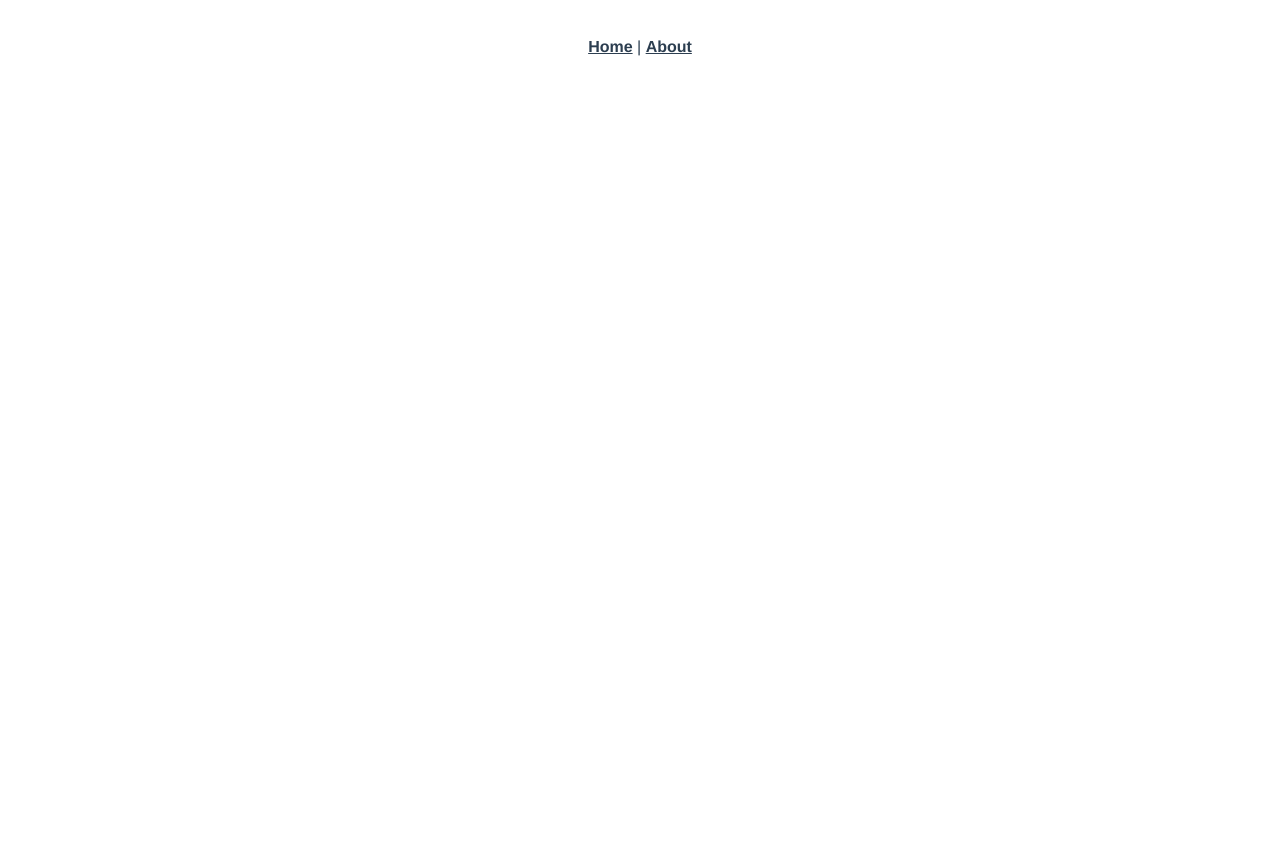
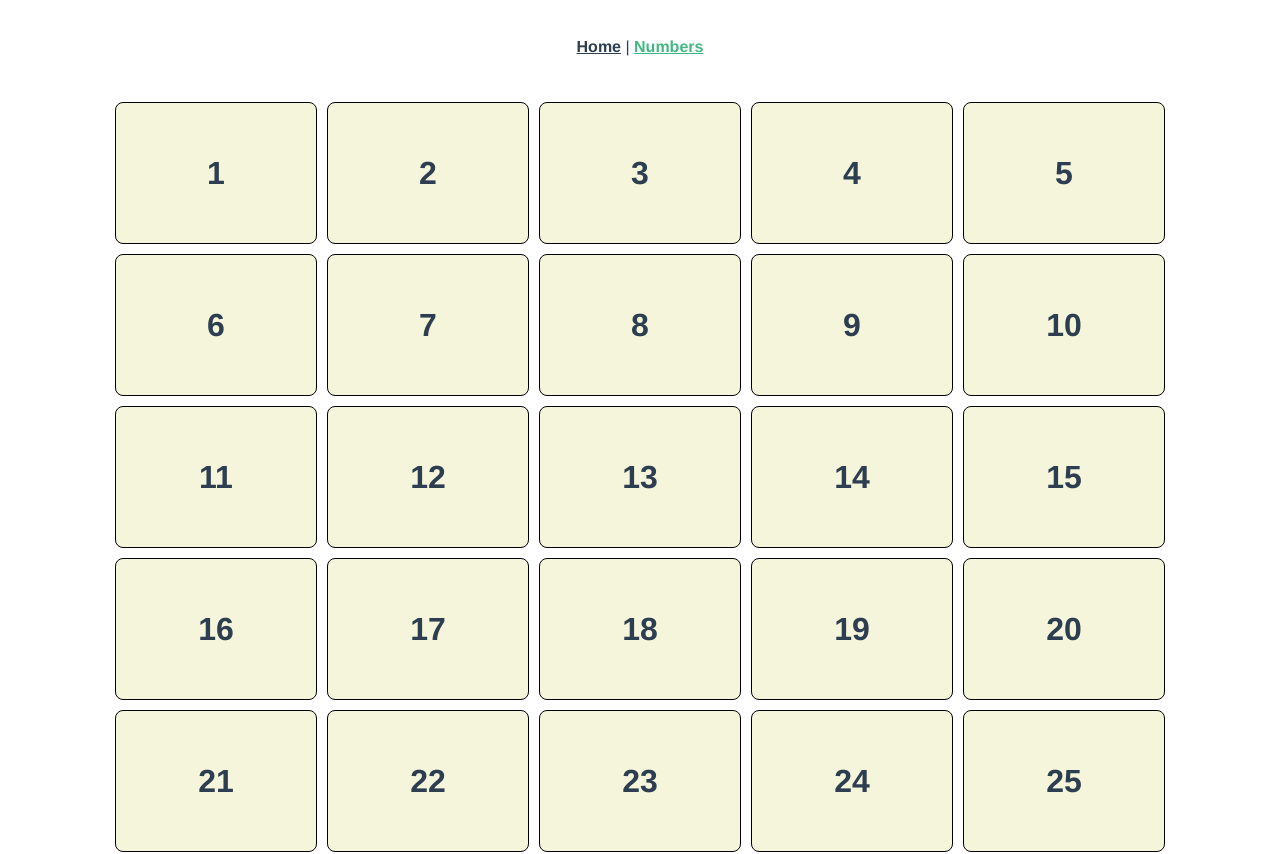
Before and after one commit to so2turk/infinite-scroll, a Vue app: page /numbers in a window 1280 px wide. Shown: the top 854 px of the page. Before the commit the page ends 800 px from the top, so only its background shows below. Built offline with nearby package versions, Linux system fonts and the light colour scheme; the HTML template or start-up script is replaced by a standard one.

Commit message:
Create nav and numbers components

```diff
--- a/src/app.vue
+++ b/src/app.vue
@@ -1,10 +1,18 @@
+<script>
+import Nav from '@/components/nav.vue'
+
+export default {
+  name: 'App',
+  components: { Nav },
+}
+</script>
+
 <template>
   <div id="app">
-    <div id="nav">
-      <router-link to="/">Home</router-link> |
-      <router-link to="/about">About</router-link>
+    <Nav />
+    <div id="container">
+      <router-view />
     </div>
-    <router-view />
   </div>
 </template>
 
@@ -19,14 +27,17 @@
 
 #nav {
   padding: 30px;
-
   a {
     font-weight: bold;
     color: #2c3e50;
-
     &.router-link-exact-active {
       color: #42b983;
     }
   }
 }
+
+#container {
+  display: flex;
+  justify-content: center;
+}
 </style>
--- /dev/null
+++ b/src/components/nav.vue
@@ -0,0 +1,12 @@
+<script>
+export default {
+  name: 'Nav',
+}
+</script>
+
+<template>
+  <div id="nav">
+    <router-link to="/">Home</router-link> |
+    <router-link to="/numbers">Numbers</router-link>
+  </div>
+</template>
--- a/src/router/index.js
+++ b/src/router/index.js
@@ -11,9 +11,9 @@ const routes = [
     component: Home,
   },
   {
-    path: '/about',
-    name: 'About',
-    component: () => import(/* webpackChunkName: "about" */ '../views/about.vue'),
+    path: '/numbers',
+    name: 'Numbers',
+    component: () => import('../views/numbers.vue'),
   },
 ]
 
--- a/src/views/about.vue
+++ /dev/null
@@ -1,5 +0,0 @@
-<template>
-  <div class="about">
-    <h1>This is an about page</h1>
-  </div>
-</template>
--- /dev/null
+++ b/src/views/numbers.vue
@@ -0,0 +1,82 @@
+<script>
+export default {
+  name: 'Numbers',
+  components: {},
+  data() {
+    return {
+      more: false,
+      numbers: Array.from({ length: 50 }, (_, i) => i + 1),
+    }
+  },
+
+  created() {
+    this.handleScroll()
+  },
+
+  methods: {
+    handleScroll() {
+      window.onscroll = () => {
+        if (window.innerHeight + document.documentElement.scrollTop === document.documentElement.offsetHeight) {
+          this.loadMore()
+          this.more = true
+        }
+      }
+    },
+
+    loadMore() {
+      setTimeout(() => {
+        this.numbers = [...this.numbers, ...Array.from({ length: 20 }, (_, i) => i + this.numbers.length + 1)]
+        this.more = false
+      }, 500)
+    },
+  },
+}
+</script>
+
+<template>
+  <div id="numbers">
+    <div id="number" v-for="n in numbers" :key="n">
+      {{ n }}
+    </div>
+    <div id="loadMore" v-if="{ more }">Load more</div>
+  </div>
+</template>
+
+<style scoped>
+#numbers {
+  display: flex;
+  flex-wrap: wrap;
+  justify-content: center;
+  margin-top: 16px;
+}
+#number {
+  display: flex;
+  align-items: center;
+  justify-content: center;
+
+  width: 200px;
+  height: 140px;
+  background-color: beige;
+
+  margin-right: 5px;
+  margin-left: 5px;
+  margin-bottom: 10px;
+
+  border-style: solid;
+  border-color: black;
+  border-width: 1px;
+  border-radius: 8px;
+
+  font-weight: 900;
+  font-size: 32px;
+}
+
+#number:last-child {
+  float: left;
+}
+
+#loadMore {
+  font-size: 20px;
+  font-weight: 900;
+}
+</style>
```
